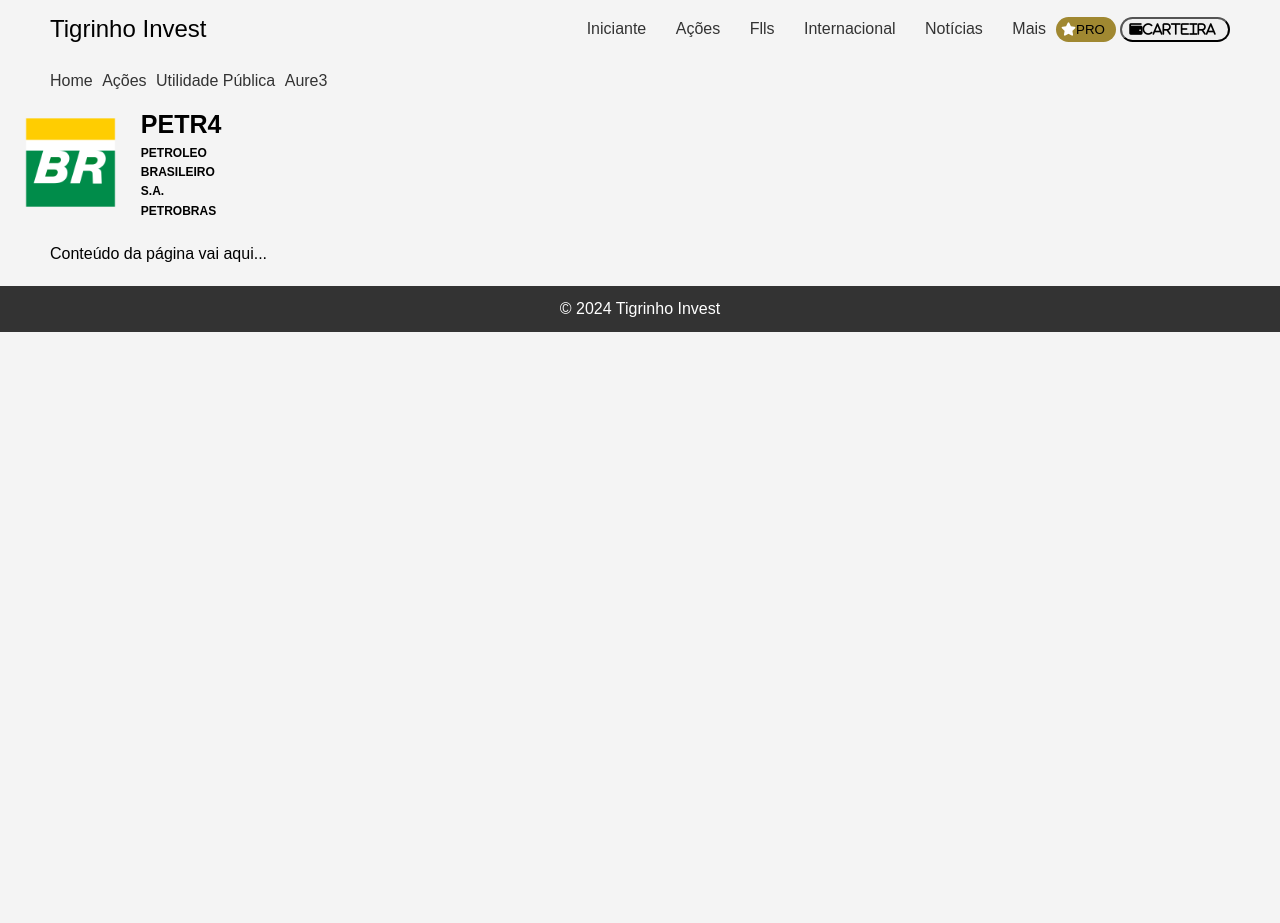
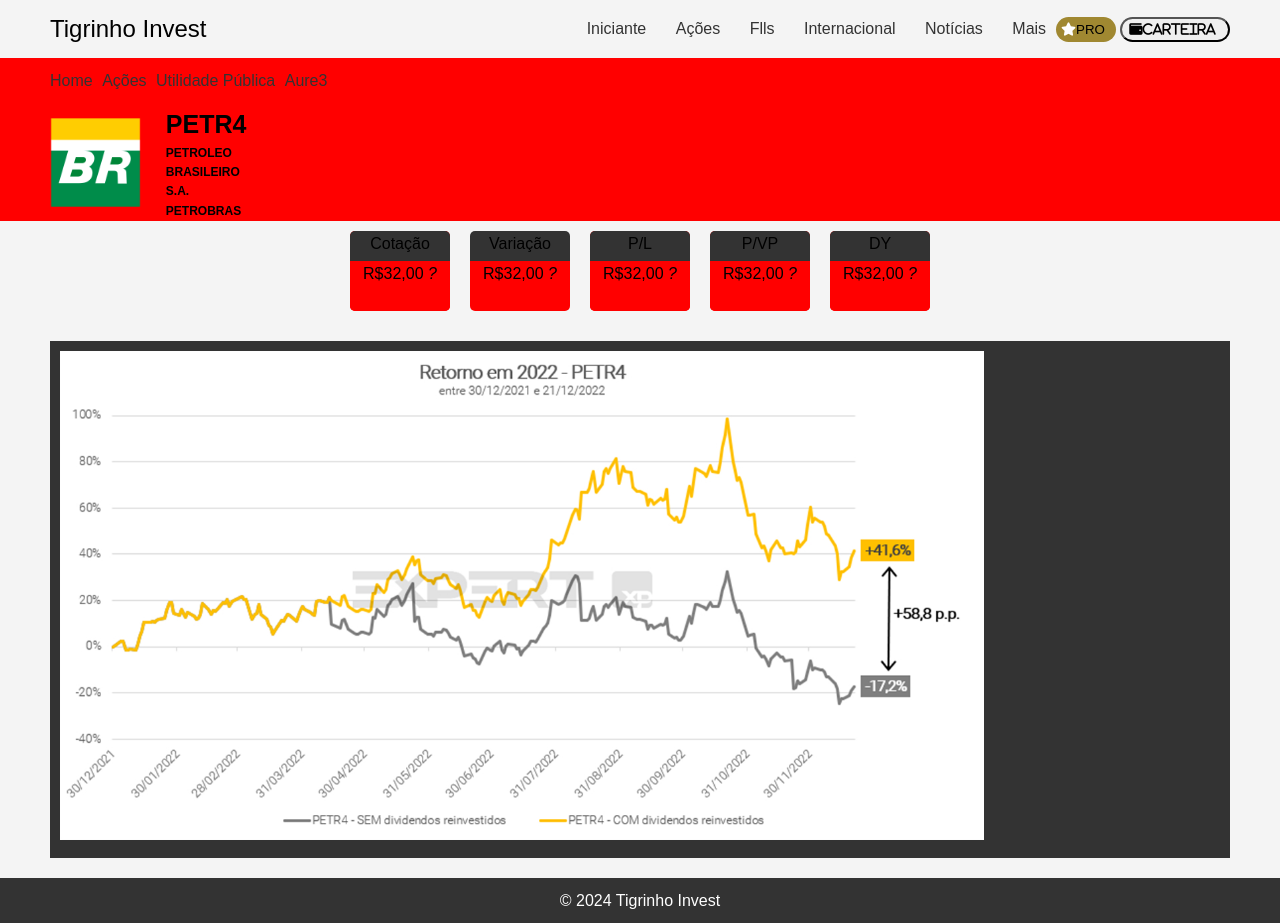
Before and after one commit to Matheus-A-Barboza/web_acoes, a plain HTML site: page index.html in a window 1280 px wide. Before the commit the page ends 800 px from the top, so only its background shows below. Drawn offline with Linux system fonts and the light colour scheme.

Commit message:
Adicionando Mod

```diff
--- a/css/styles.css
+++ b/css/styles.css
@@ -24,39 +24,51 @@
 .container-header {
   display: flex;
   align-items: center;
+  background-color: red;
 }
 
-.header-acoes{
+.container-cards {
+  /* display: flex; */
+  justify-content: center;
+}
+
+.guia-botoes {
+  display: flex;
+  justify-content: space-between;
+  align-items: center;
+  padding: 10px 50px;
+}
+
+.header-acoes {
   align-items: center;
   justify-content: center;
 }
 
-.logo{
+.logo {
   display: flex;
   align-items: center;
   margin-right: 20px;
 }
 
-.logo img{
+.logo img {
   max-width: 8%;
   height: auto;
-    margin-left: 20px;
+  margin-left: 45px;
 }
 
-
-.info-logo h1{
+.info-logo h1 {
   font-size: 25px;
   width: 15px;
   margin-left: 20px;
 }
 
-.info-logo h2{
+.info-logo h2 {
   font-size: 12px;
   width: 15px;
   margin-left: 20px;
 }
 
-.info-logo{
+.info-logo {
   display: flex;
   flex-direction: column;
 }
@@ -77,6 +89,67 @@
 
 .brand {
   font-size: 1.5rem;
+}
+
+#cards {
+  display: flex;
+  justify-content: center;
+  gap: 20px;
+  padding: 10px;
+}
+
+.card-header {
+  border-radius: 5px 5px 0px 0px;
+  background-color: #333;
+  height: 30px;
+}
+
+.card-header span {
+  display: flex;
+  justify-content: center;
+  align-items: center;
+  height: 100%;
+}
+
+.card-cotacao {
+  border-radius: 5px;
+  background-color: red;
+}
+
+.card-varicao {
+  border-radius: 5px;
+  background-color: red;
+}
+.card-pl {
+  border-radius: 5px;
+  background-color: red;
+}
+
+.card-pvp {
+  border-radius: 5px;
+  background-color: red;
+}
+.card-dy {
+  border-radius: 5px;
+  background-color: red;
+}
+
+.card-body {
+  text-align: center;
+  width: 100px;
+  height: 50px;
+  background-color: red;
+  border-radius: 0px 0px 5px 5px;
+}
+
+.grafico {
+  background-color: #333;
+}
+
+.grafico img {
+  padding: 10px;
+  align-items: center;
+  width: 80%;
 }
 
 nav ul {
--- a/index.html
+++ b/index.html
@@ -39,18 +39,17 @@
       </nav>
     </div>
     <header class="header">
-      <div class="pre-header">
-        <div class="container">
-          <ul>
-            <li><a href="#">Home</a></li>
-            <li><a href="#">Ações</a></li>
-            <li><a href="#">Utilidade Pública</a></li>
-            <li><a href="#">Aure3</a></li>
-          </ul>
-        </div>
-      </div>
+      <div class="pre-header"></div>
       <div class="container-header">
         <div class="header_acoes" id="header_acoes">
+          <div class="guia-botoes">
+            <ul>
+              <li><a href="#">Home</a></li>
+              <li><a href="#">Ações</a></li>
+              <li><a href="#">Utilidade Pública</a></li>
+              <li><a href="#">Aure3</a></li>
+            </ul>
+          </div>
           <section class="logo">
             <img src="assets/img/petrobras.png" alt="" />
             <div class="info-logo">
@@ -59,11 +58,88 @@
             </div>
           </section>
         </div>
-
+        <div class="header-logos" id="header-logos"></div>
       </div>
     </header>
+    <div class="container-cards">
+      <section id="cards">
+        <div class="card-cotacao">
+          <div class="card-header">
+            <div>
+              <span title="Cotação">Cotação</span>
+            </div>
+          </div>
+          <div class="card-body">
+            <div>
+              <span class="value">R$32,00</span>
+              <i class="fa-thin fa-question"></i>
+            </div>
+          </div>
+        </div>
+        <!-- --------------------- -->
+        <div class="card-variacao">
+          <div class="card-header">
+            <div>
+              <span title="Variação">Variação</span>
+            </div>
+          </div>
+          <div class="card-body">
+            <div>
+              <span class="value">R$32,00</span>
+              <i class="fa-thin fa-question"></i>
+            </div>
+          </div>
+        </div>
+        <!-- --------------------- -->
+        <div class="card-pl">
+          <div class="card-header">
+            <div>
+              <span title="P/L">P/L</span>
+            </div>
+          </div>
+          <div class="card-body">
+            <div>
+              <span class="value">R$32,00</span>
+              <i class="fa-thin fa-question"></i>
+            </div>
+          </div>
+        </div>
+        <!-- --------------------- -->
+        <div class="card-pvp">
+          <div class="card-header">
+            <div>
+              <span title="P/VP">P/VP</span>
+            </div>
+          </div>
+          <div class="card-body">
+            <div>
+              <span class="value">R$32,00</span>
+              <i class="fa-thin fa-question"></i>
+            </div>
+          </div>
+        </div>
+        <!-- --------------------- -->
+        <div class="card-dy">
+          <div class="card-header">
+            <div>
+              <span title="DY">DY</span>
+            </div>
+          </div>
+          <div class="card-body">
+            <div>
+              <span class="value">R$32,00</span>
+              <i class="fa-thin fa-question"></i>
+            </div>
+          </div>
+        </div>
+      </section>
+    </div>
     <main>
-      <p>Conteúdo da página vai aqui...</p>
+      <div class="conteudo-page">
+        <div class="grafico">
+          <img src="assets/img/grafico.jpg" alt="grafico bolsa petr4" />
+        </div>
+      </div>
     </main>
     <footer>
       <p>&copy; 2024 Tigrinho Invest</p>
```
Also changed, not shown: assets/img/grafico.jpg (added). Lines whose indentation alone changed are shown as unchanged.
